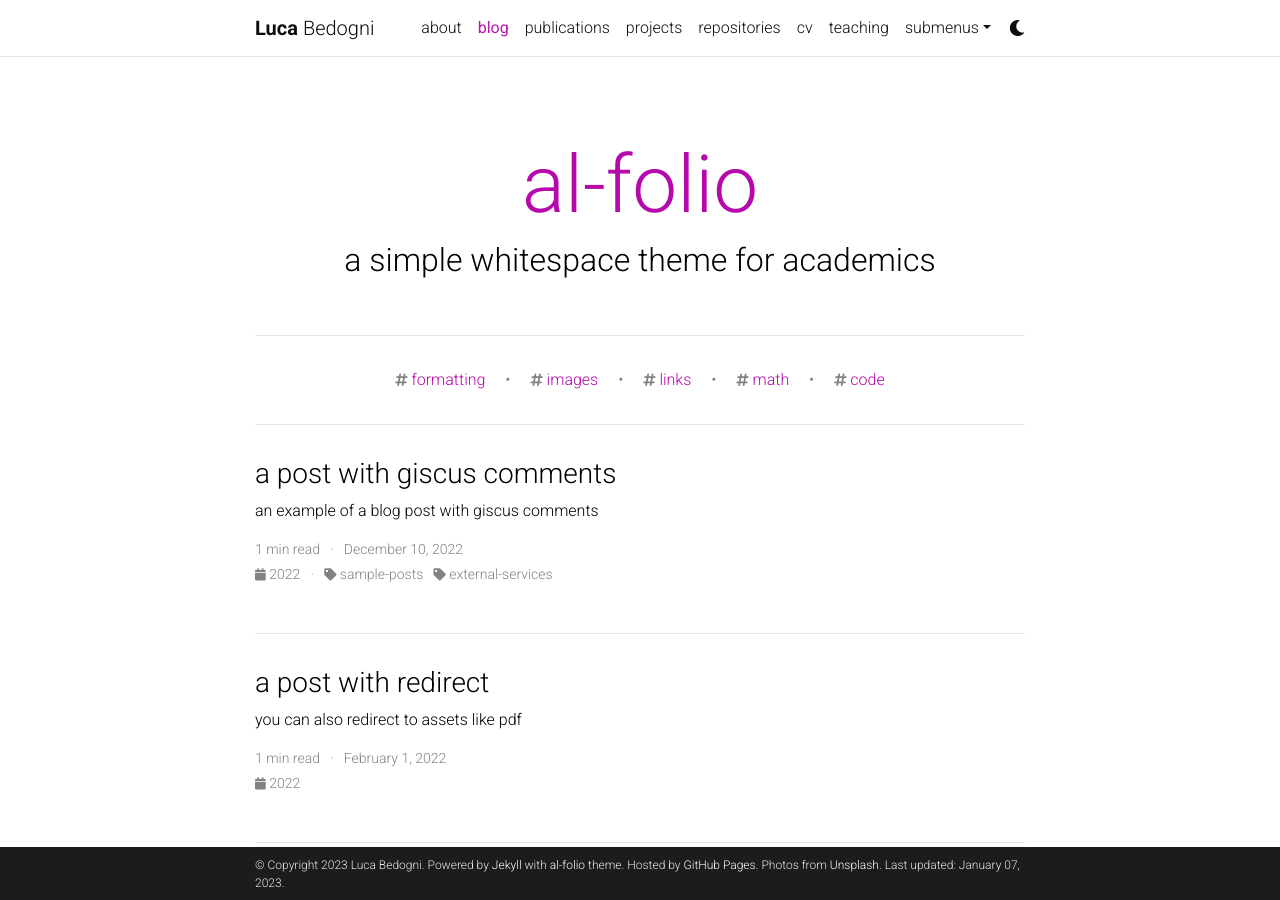
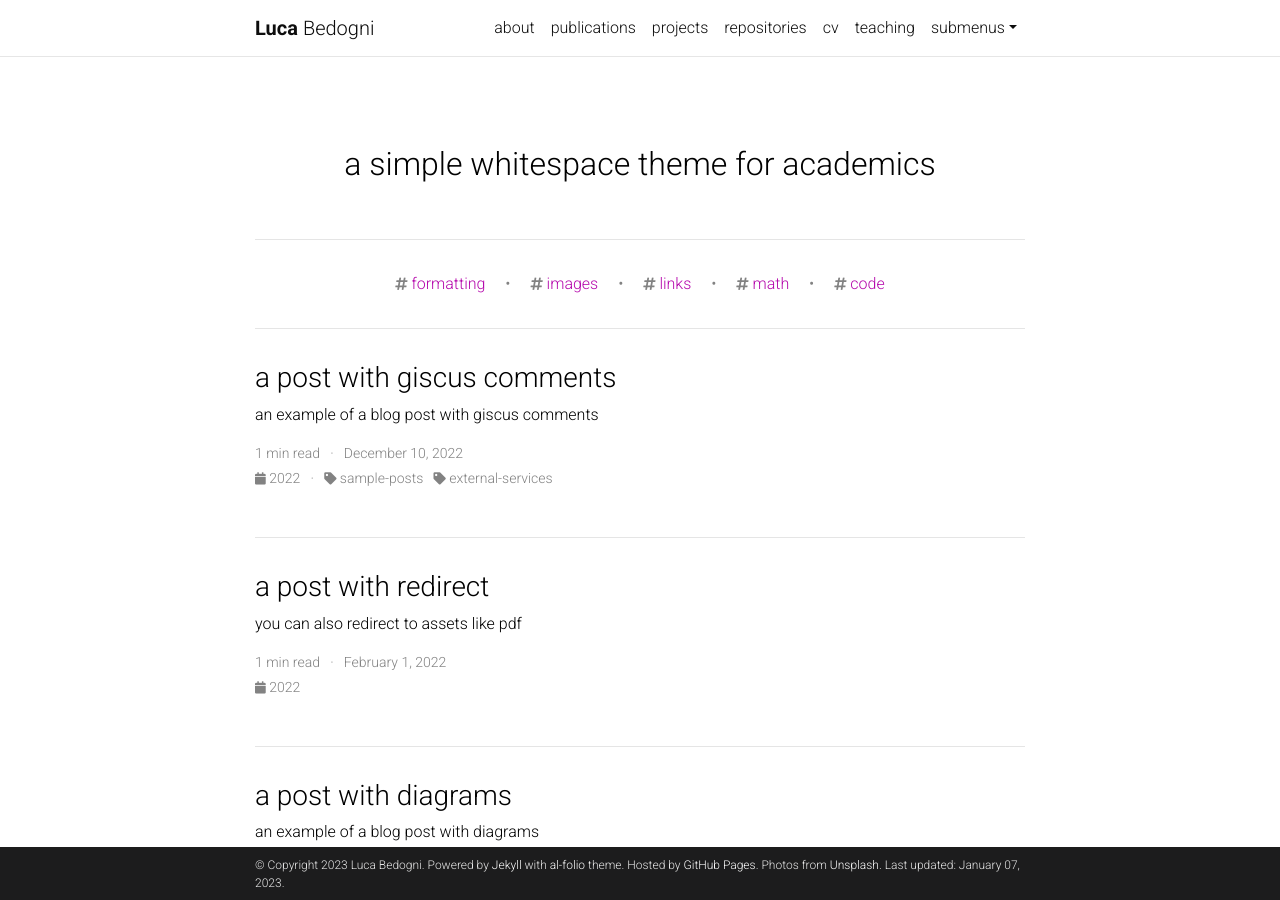
Before and after one commit to lbedogni/lbedogni.github.io, a Jekyll site: the page built from blog/index.html, in a window 1280 px wide and 900 px high. Built offline with Jekyll 4.4.1, drawn with Linux system fonts in a browser that asks for light colours; full-size pictures stand in for the smaller copies a plugin makes; the list of posts is cut into pages by our own code; comment, search, counter and statistics services are not loaded; a style sheet for code colours, icons or effects is not loaded.

Commit message:
Updated configuration

```diff
--- a/_config.yml
+++ b/_config.yml
@@ -67,9 +67,9 @@
 # Social integration
 # -----------------------------------------------------------------------------
 
-github_username: # your GitHub user name
+github_username: lbedogni # your GitHub user name
 gitlab_username: # your GitLab user name
-twitter_username: # your Twitter handle
+twitter_username: erbedo # your Twitter handle
 mastodon_username: # your mastodon instance+username in the format instance.tld/@username
 linkedin_username: # your LinkedIn user name
 telegram_username: # your Telegram user name
@@ -98,7 +98,6 @@
 discord_id: # your discord id (18-digit unique numerical identifier)
 
 contact_note: >
-  You can even add a little note about which of these is the best way to reach you.
 
 # -----------------------------------------------------------------------------
 # Analytics and search engine verification
@@ -114,8 +113,8 @@
 # Blog
 # -----------------------------------------------------------------------------
 
-blog_name: al-folio # blog_name will be displayed in your blog page
-blog_nav_title: blog # your blog must have a title for it to be displayed in the nav bar
+blog_name: # blog_name will be displayed in your blog page
+blog_nav_title:  # your blog must have a title for it to be displayed in the nav bar
 blog_description: a simple whitespace theme for academics
 permalink: /blog/:year/:title/
 
@@ -146,9 +145,9 @@
 # External sources.
 # If you have blog posts published on medium.com or other exteranl sources,
 # you can display them in your blog by adding a link to the RSS feed.
-external_sources:
-  - name: medium.com
-    rss_url: https://medium.com/@al-folio/feed
+#external_sources:
+#  - name: medium.com
+#    rss_url: https://medium.com/@al-folio/feed
 
 # -----------------------------------------------------------------------------
 # Collections
@@ -250,8 +249,8 @@
 
 scholar:
 
-  last_name: [Einstein]
-  first_name: [Albert, A.]
+  last_name: [Bedogni]
+  first_name: [Luca]
 
   style: apa
   locale: en
@@ -334,10 +333,10 @@
 enable_math:                true   # enables math typesetting (uses MathJax)
 enable_tooltips:            false  # enables automatic tooltip links generated
                                    # for each section titles on pages and posts
-enable_darkmode:            true   # enables switching between light/dark modes
+enable_darkmode:            false   # enables switching between light/dark modes
 enable_navbar_social:       false  # enables displaying social links in the
                                    # navbar on the about page
-enable_project_categories:  true   # enables categorization of projects into
+enable_project_categories:  false   # enables categorization of projects into
                                    # multiple categories
 enable_medium_zoom:         true   # enables image zoom feature (as on medium.com)
 enable_progressbar:         true   # enables a horizontal progress bar linked to the vertical scroll position
```
